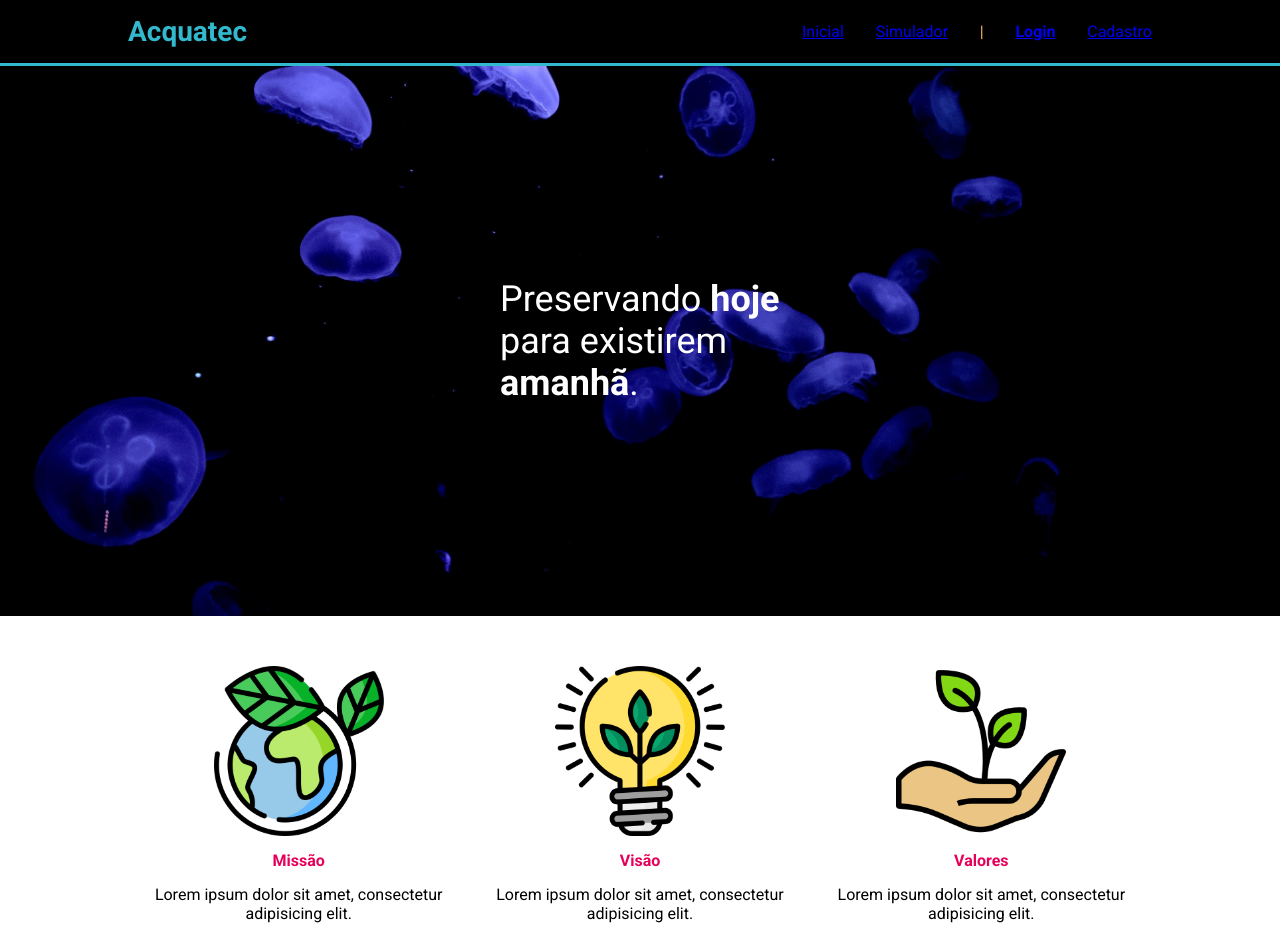
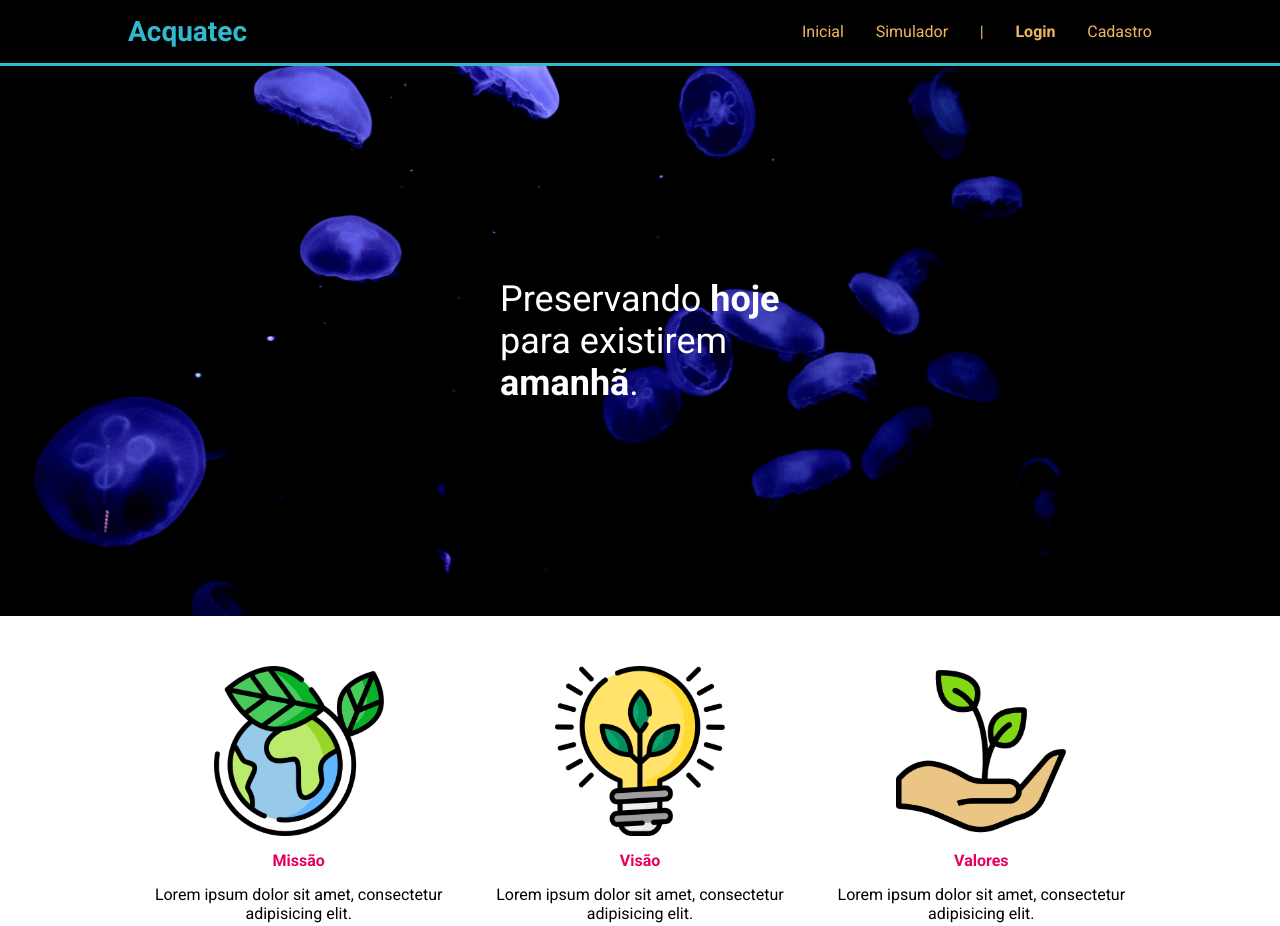
Before and after one commit to DanielTech20/primeiro_repositorio, a plain HTML site: page index.html in a window 1280 px wide. Shown: the top 926 px of the page. Drawn offline with Linux system fonts and the light colour scheme.

Commit message:
Arrumei a cor da navegação

```diff
--- a/estilo-gerais.css
+++ b/estilo-gerais.css
@@ -39,8 +39,8 @@ header {
 }
 
 .navegacao a {
-    font-size: 1rem;
-    cursor: pointer;
+    color: #efb661;
+    text-decoration: none;
 }
 
 .navegacao ul {
--- a/index.html
+++ b/index.html
@@ -25,7 +25,7 @@
             <li><a href="#">Simulador</a></li>
             <li>|</li>
             <li class="agora"><a href="login.html">Login</a></li>
-            <li><a href="#">Cadastro</a></li>
+            <li class="can"><a href="cadastro.html">Cadastro</a></li>
           </ul>
         </div>
       </div>
```
